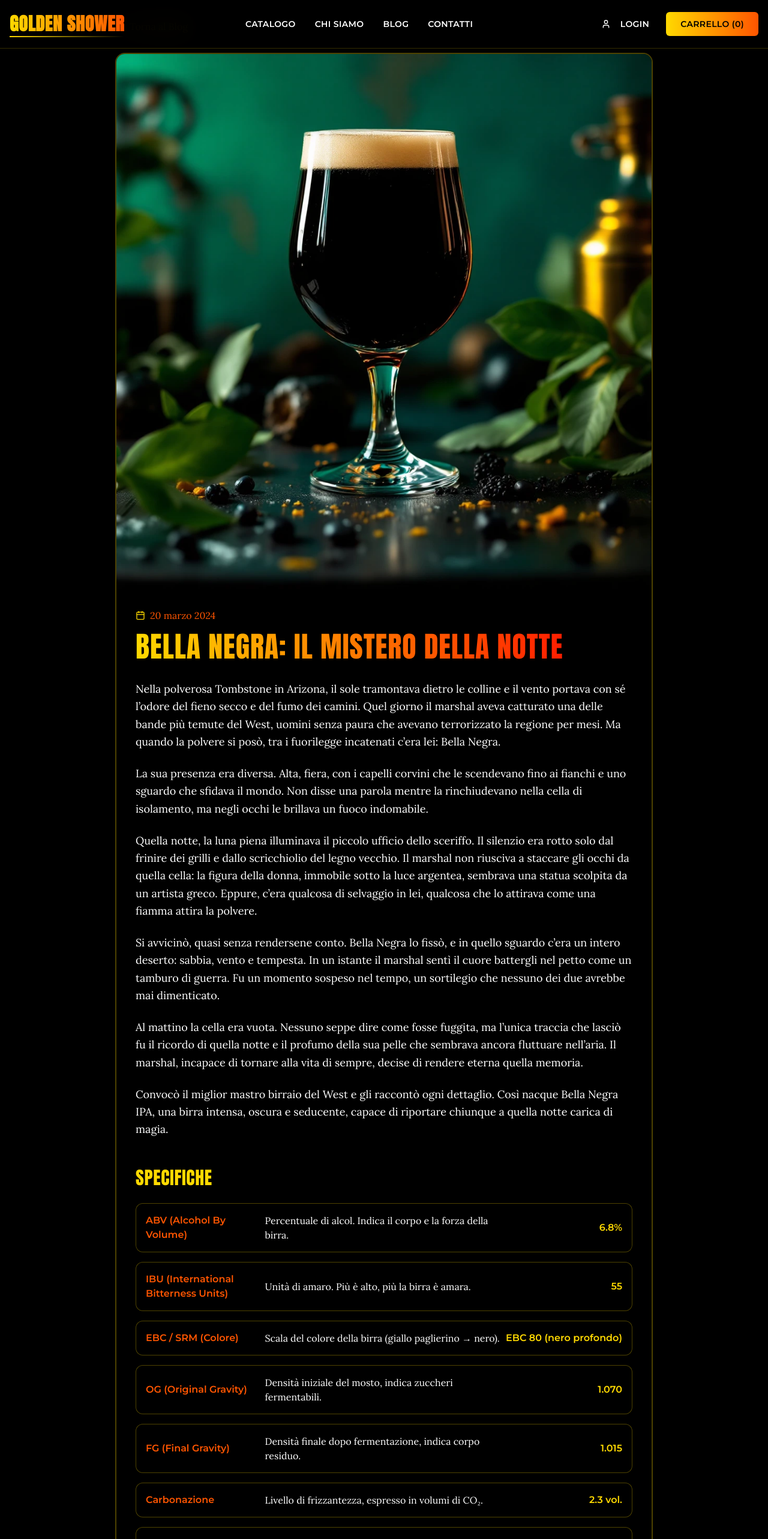
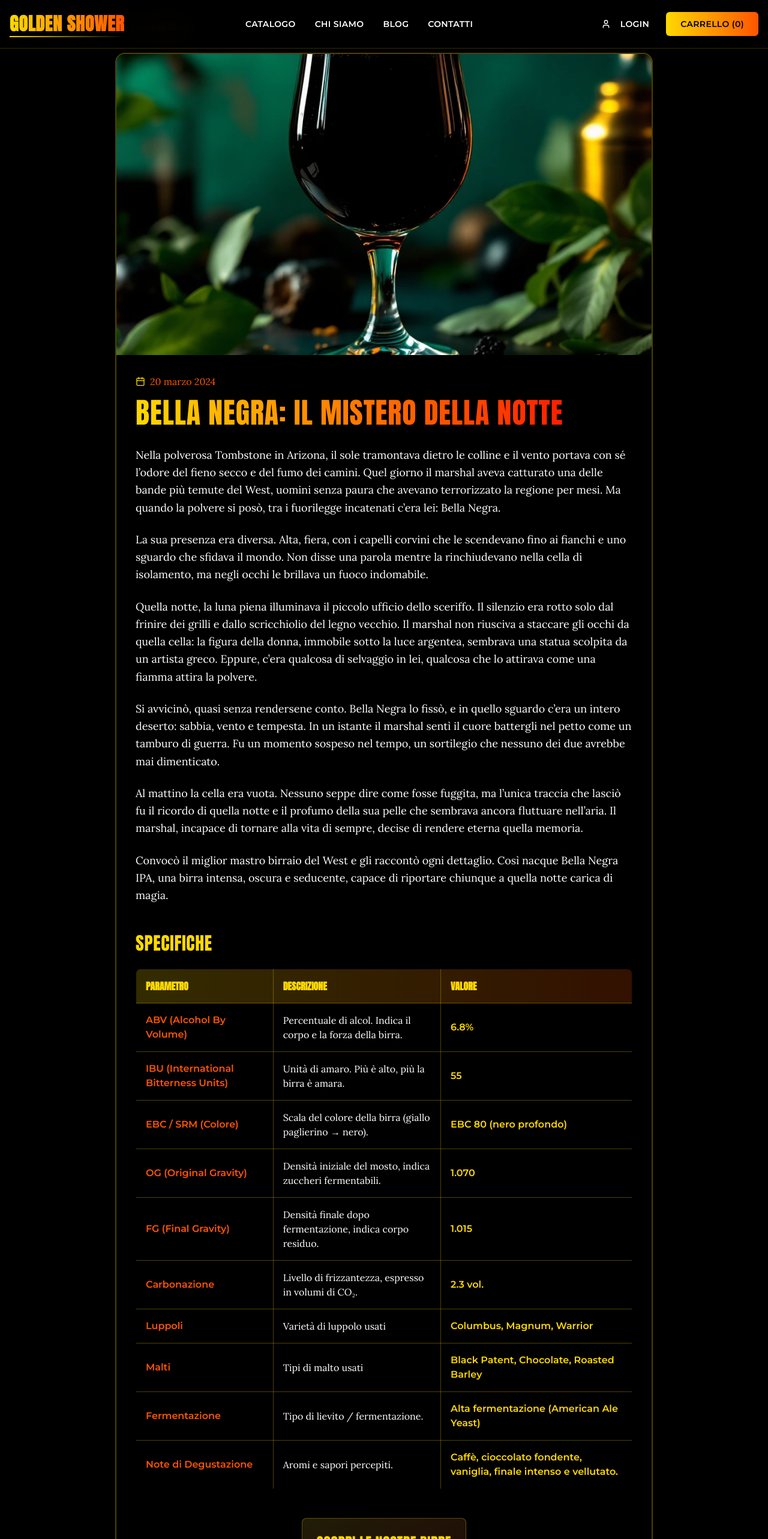
Before and after one commit to Nakke92/artigianale-digital, a React (Vite) app: page /blog/bella-negra-mistero in a window 1280 px wide. Shown: the top 2566 px of the page at 60% size. Built offline with nearby package versions, Linux system fonts and the light colour scheme; the HTML template or start-up script is replaced by a standard one.

Commit message:
Code edited in Lovable Code Editor

```diff
--- a/src/pages/BlogArticle.tsx
+++ b/src/pages/BlogArticle.tsx
@@ -70,7 +70,7 @@ Nata dalla passione per i sapori intensi e dal desiderio di creare qualcosa di v
   'bella-negra-mistero': {
     title: 'Bella Negra: Il Mistero della Notte',
     date: '2024-03-20',
-    image: '/bella-negra-new.webp',
+    image: '/uYb6cquCHUEbochqFtwmm.webp',
     content: `Nella polverosa Tombstone in Arizona, il sole tramontava dietro le colline e il vento portava con sé l’odore del fieno secco e del fumo dei camini. Quel giorno il marshal aveva catturato una delle bande più temute del West, uomini senza paura che avevano terrorizzato la regione per mesi. Ma quando la polvere si posò, tra i fuorilegge incatenati c’era lei: Bella Negra.
 
               La sua presenza era diversa. Alta, fiera, con i capelli corvini che le scendevano fino ai fianchi e uno sguardo che sfidava il mondo. Non disse una parola mentre la rinchiudevano nella cella di isolamento, ma negli occhi le brillava un fuoco indomabile.
@@ -140,11 +140,11 @@ export default function BlogArticle() {
           <Card className="bg-black-glossy/60 backdrop-blur-xl border-2 border-gold-primary/30 rounded-2xl overflow-hidden shadow-2xl">
             {/* Featured Image */}
             {article.image && (
-              <div className="w-full">
+              <div className="aspect-video overflow-hidden">
                 <img
                   src={article.image}
                   alt={article.title}
-                  className="w-full h-auto object-contain"
+                  className="w-full h-full object-cover"
                 />
               </div>
             )}
@@ -172,18 +172,28 @@ export default function BlogArticle() {
 
               {/* Specifications Section */}
               {(article as any).specifications && (
-                <div className="mt-12 mb-8 space-y-4">
+                <div className="mt-12 mb-8">
                   <h2 className="font-anton text-3xl text-gold-primary mb-6 uppercase">Specifiche</h2>
-                  {(article as any).specifications.map((spec: any, index: number) => (
-                    <div
-                      key={index}
-                      className="bg-black-glossy/40 border border-gold-primary/30 rounded-xl p-4 flex flex-col md:flex-row md:items-center md:justify-between"
-                    >
-                      <span className="font-montserrat font-semibold text-orange-warm mb-2 md:mb-0 md:w-1/4">{spec.parameter}</span>
-                      <span className="font-lora text-white-warm mb-2 md:mb-0 md:w-2/4">{spec.description}</span>
-                      <span className="font-montserrat font-bold text-gold-primary md:w-1/4 text-left md:text-right">{spec.value}</span>
-                    </div>
-                  ))}
+                  <div className="overflow-x-auto">
+                    <table className="w-full border-collapse border border-gold-primary/30 rounded-lg overflow-hidden">
+                      <thead>
+                        <tr className="bg-gradient-to-r from-gold-primary/20 to-orange-warm/20">
+                          <th className="border border-gold-primary/30 p-4 text-left font-anton text-gold-primary uppercase">Parametro</th>
+                          <th className="border border-gold-primary/30 p-4 text-left font-anton text-gold-primary uppercase">Descrizione</th>
+                          <th className="border border-gold-primary/30 p-4 text-left font-anton text-gold-primary uppercase">Valore</th>
+                        </tr>
+                      </thead>
+                      <tbody>
+                        {(article as any).specifications.map((spec: any, index: number) => (
+                          <tr key={index} className="hover:bg-gold-primary/5 transition-colors">
+                            <td className="border border-gold-primary/30 p-4 font-montserrat font-semibold text-orange-warm">{spec.parameter}</td>
+                            <td className="border border-gold-primary/30 p-4 font-lora text-white-warm">{spec.description}</td>
+                            <td className="border border-gold-primary/30 p-4 font-montserrat font-bold text-gold-primary">{spec.value}</td>
+                          </tr>
+                        ))}
+                      </tbody>
+                    </table>
+                  </div>
                 </div>
               )}
 
```
